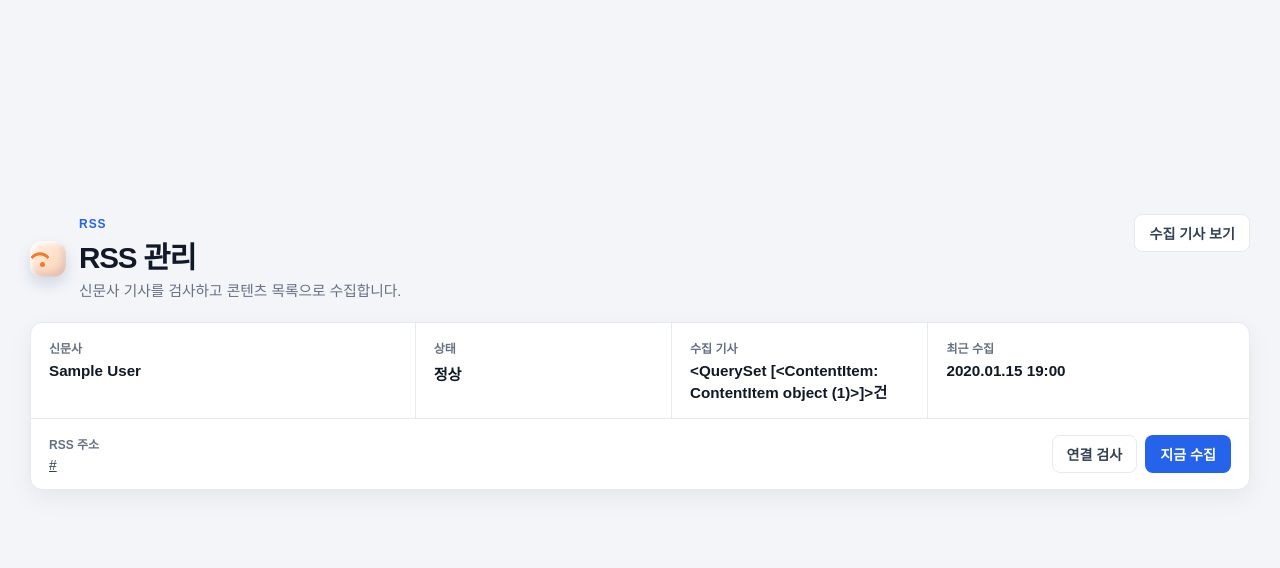
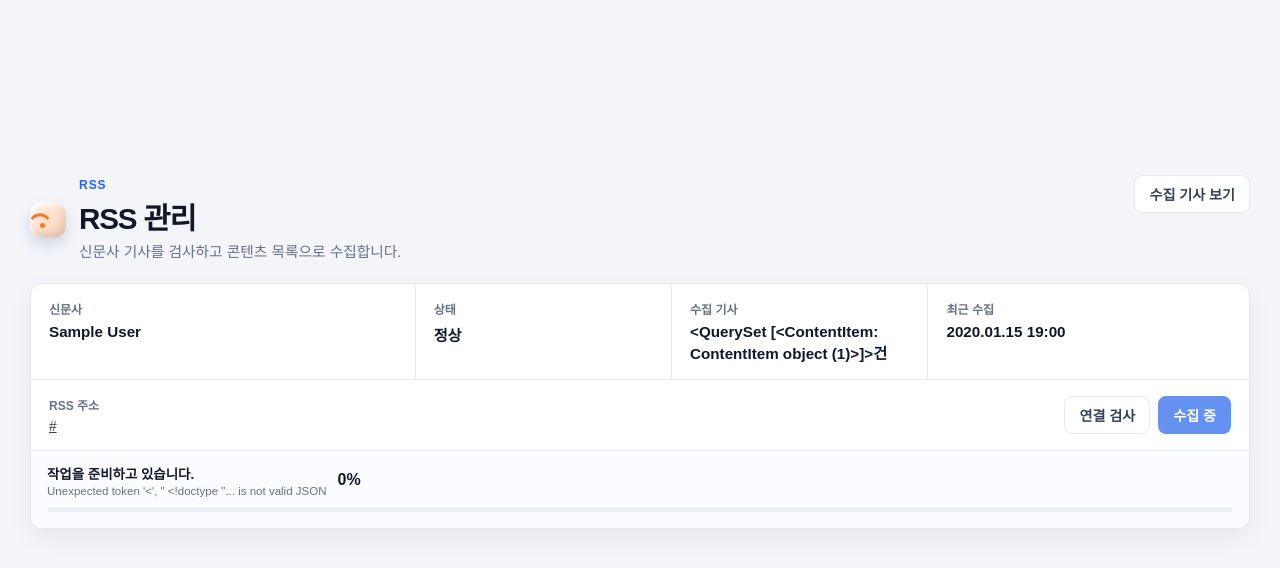
Before and after one commit to kprism/snsgrowup, a Django app: template templates/press_accounts/rss_dashboard.html in a window 1280 px wide. Shown: the part 58-626 px from the top of the page. Run offline with Django 5.2, Linux system fonts and the light colour scheme; tables that the repository leaves empty hold one stand-in row (values such as "Sample post"); the template is opened without the code that fills it: values that come from a table or form of the project are taken from there, most other values are stand-ins (such as "Sample title", 1, 10 or a date in 2020); data that the repository does not hold is empty; parts of the project's set-up code (start-up, migrations or seed data) failed here and were passed over.

Commit message:
Connect RSS dashboard to live Celery progress

```diff
--- a/templates/press_accounts/rss_dashboard.html
+++ b/templates/press_accounts/rss_dashboard.html
@@ -5,15 +5,13 @@
   <div class="page-head-with-icon"><span class="icon-3d icon-3d-rss" aria-hidden="true"><i></i></span><div><span class="eyebrow">RSS</span><h1>RSS 관리</h1><p>신문사 기사를 검사하고 콘텐츠 목록으로 수집합니다.</p></div></div>
   <a class="button soft" href="{% url 'contents:content_list' %}">수집 기사 보기</a>
 </section>
-
 {% if messages %}{% for message in messages %}<div class="notice">{{ message }}</div>{% endfor %}{% endif %}
-
 <section class="panel rss-panel">
-  {% if profile %}
+{% if profile %}
   <div class="rss-summary">
     <div><span>신문사</span><strong>{{ profile.press_name }}</strong></div>
     <div><span>상태</span><strong>{% if profile.rss_verified %}정상{% else %}확인 필요{% endif %}</strong></div>
-    <div><span>수집 기사</span><strong>{{ article_count }}건</strong></div>
+    <div><span>수집 기사</span><strong id="rssArticleCount">{{ article_count }}건</strong></div>
     <div><span>최근 수집</span><strong>{% if profile.last_collected_at %}{{ profile.last_collected_at|date:"Y.m.d H:i" }}{% else %}-{% endif %}</strong></div>
   </div>
   <div class="rss-row">
@@ -24,33 +22,23 @@
     </div>
   </div>
   <div class="rss-progress" id="rssProgress" hidden aria-live="polite">
-    <div class="rss-progress-copy"><span class="icon-3d icon-3d-rss" aria-hidden="true"><i></i></span><div><strong>RSS 기사와 이미지를 수집하고 있습니다</strong><small><span id="rssElapsed">0초</span> 경과 · 완료되면 자동으로 화면이 갱신됩니다.</small></div></div>
-    <div class="rss-progress-track"><span></span></div>
+    <div class="rss-progress-copy"><div><strong id="rssProgressMessage">작업을 준비하고 있습니다.</strong><small id="rssProgressDetail">브라우저를 닫아도 서버에서 계속 처리됩니다.</small></div><b id="rssProgressPercent">0%</b></div>
+    <div class="rss-progress-track"><span id="rssProgressBar" style="width:0%"></span></div>
   </div>
-  {% else %}
+{% else %}
   <div class="empty-state"><h2>신문사 정보가 없습니다</h2><p>신문사 회원가입 정보에서 RSS 주소를 먼저 등록해야 합니다.</p></div>
-  {% endif %}
+{% endif %}
 </section>
 {% endblock %}
 {% block extra_js %}
-<script>
-(function () {
-  const form = document.getElementById('rssCollectForm');
-  const button = document.getElementById('rssCollectButton');
-  const progress = document.getElementById('rssProgress');
-  const elapsed = document.getElementById('rssElapsed');
-  if (!form || !button || !progress || !elapsed) return;
-  form.addEventListener('submit', function () {
-    if (button.disabled) return;
-    button.disabled = true;
-    button.textContent = '수집 중…';
-    progress.hidden = false;
-    const startedAt = Date.now();
-    window.setInterval(function () {
-      const seconds = Math.floor((Date.now() - startedAt) / 1000);
-      elapsed.textContent = seconds < 60 ? seconds + '초' : Math.floor(seconds / 60) + '분 ' + (seconds % 60) + '초';
-    }, 1000);
-  });
+{% if profile %}<script>
+(() => {
+ const form=document.getElementById('rssCollectForm'),button=document.getElementById('rssCollectButton'),shell=document.getElementById('rssProgress'),bar=document.getElementById('rssProgressBar'),pct=document.getElementById('rssProgressPercent'),msg=document.getElementById('rssProgressMessage'),detail=document.getElementById('rssProgressDetail'),count=document.getElementById('rssArticleCount');
+ let taskId='{{ active_task_id|escapejs }}';
+ const paint=d=>{const v=Math.max(0,Math.min(100,Number(d.percent||0)));shell.hidden=false;bar.style.width=v+'%';pct.textContent=v+'%';msg.textContent=d.message||'처리 중입니다.';if(d.total)detail.textContent=`${d.current||0}/${d.total}건 처리`;};
+ const poll=async()=>{if(!taskId)return;try{const r=await fetch(`/rss/collect/status/${encodeURIComponent(taskId)}/`,{credentials:'same-origin'}),d=await r.json();if(!r.ok)throw new Error(d.message||'상태 조회 실패');paint(d);if(d.state==='SUCCESS'){button.disabled=false;button.textContent='지금 수집';count.textContent=`${d.article_count||0}건`;detail.textContent=`신규 ${d.created||0}건 · 중복 ${d.skipped||0}건 · 제외 ${d.failed||0}건`;taskId='';return;}if(d.state==='FAILURE'){button.disabled=false;button.textContent='다시 수집';detail.textContent=d.message;taskId='';return;}setTimeout(poll,900);}catch(e){detail.textContent=e.message;setTimeout(poll,1800);}};
+ form.addEventListener('submit',async e=>{e.preventDefault();if(button.disabled)return;button.disabled=true;button.textContent='수집 중';paint({percent:0,message:'RSS 작업을 등록하고 있습니다.'});const r=await fetch(form.action,{method:'POST',body:new FormData(form),credentials:'same-origin'}),d=await r.json();if(!r.ok){button.disabled=false;button.textContent='다시 수집';detail.textContent=d.message||'작업 등록 실패';return;}taskId=d.task_id;poll();});
+ if(taskId){button.disabled=true;button.textContent='수집 중';shell.hidden=false;poll();}
 })();
-</script>
+</script>{% endif %}
 {% endblock %}
```
